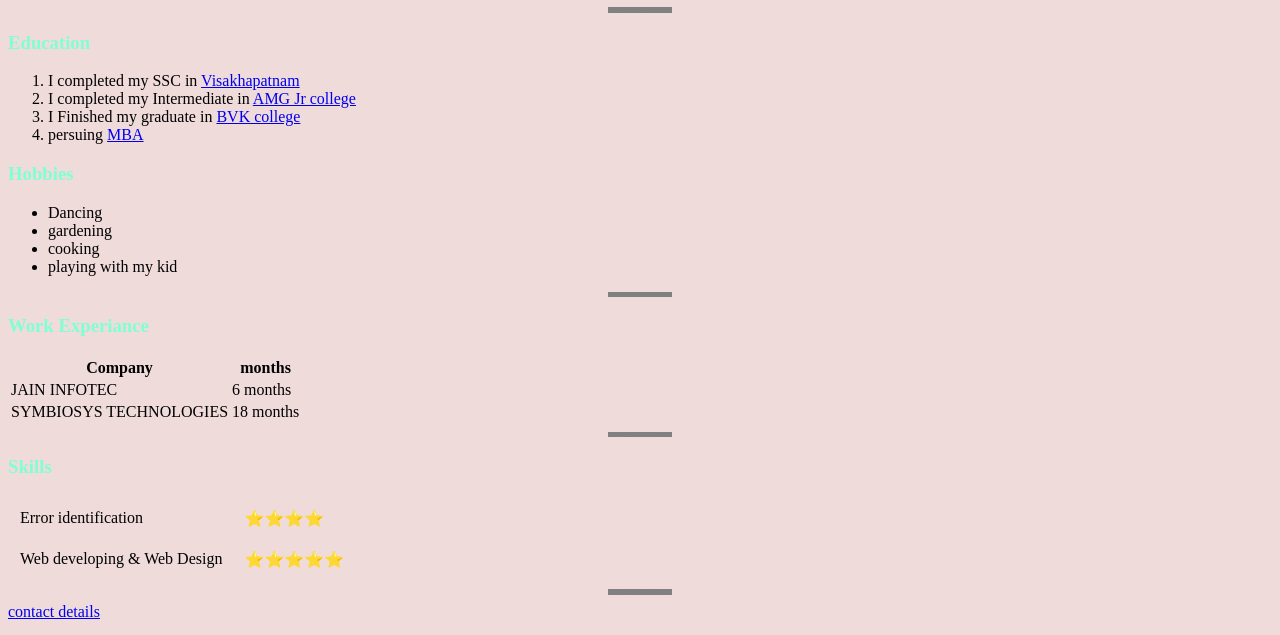
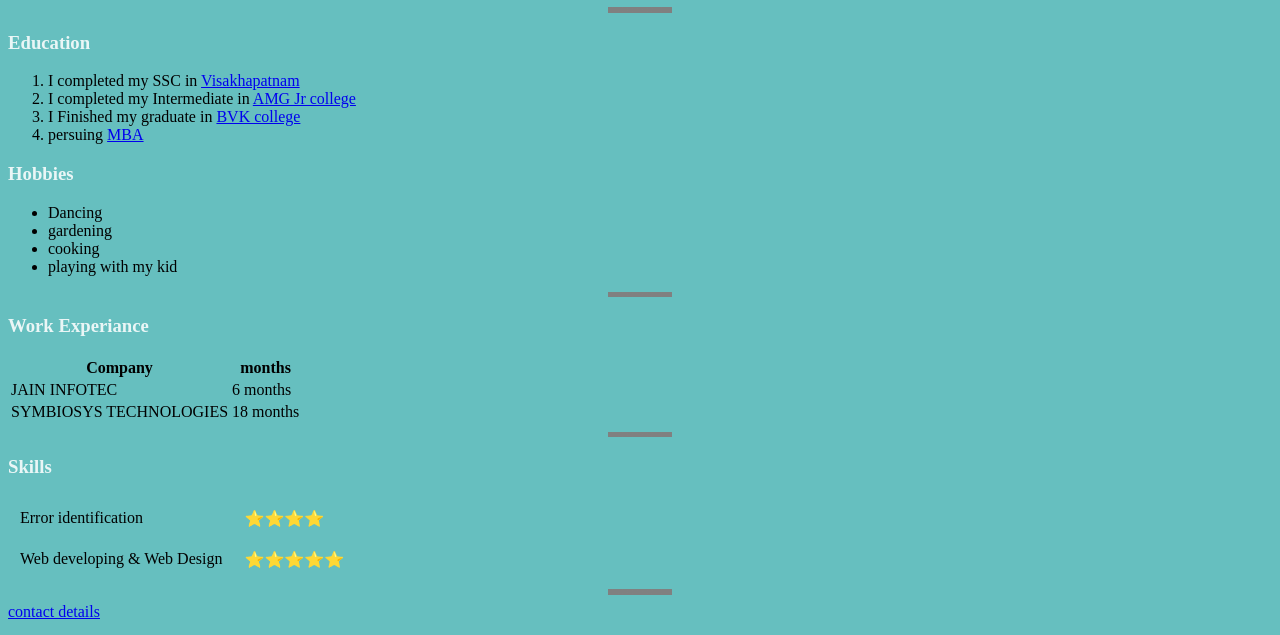
Before and after one commit to saiprudhviraju/cv, a plain HTML site: page index.html in a window 1280 px wide. Shown: the part 165-800 px from the top of the page. Drawn offline with Linux system fonts and the light colour scheme.

Commit message:
Update style.css

```diff
--- a/css/style.css
+++ b/css/style.css
@@ -1,11 +1,11 @@
 body{
-    background-color: #F0DBDB;
+    background-color: #66BFBF;
 }
 h1{
-    color:palevioletred;
+    color:#EAF6F6;
 }
 h3{
-    color: aquamarine;
+    color: #EAF6F6;
 }
 hr{
     border-style: none;
```
